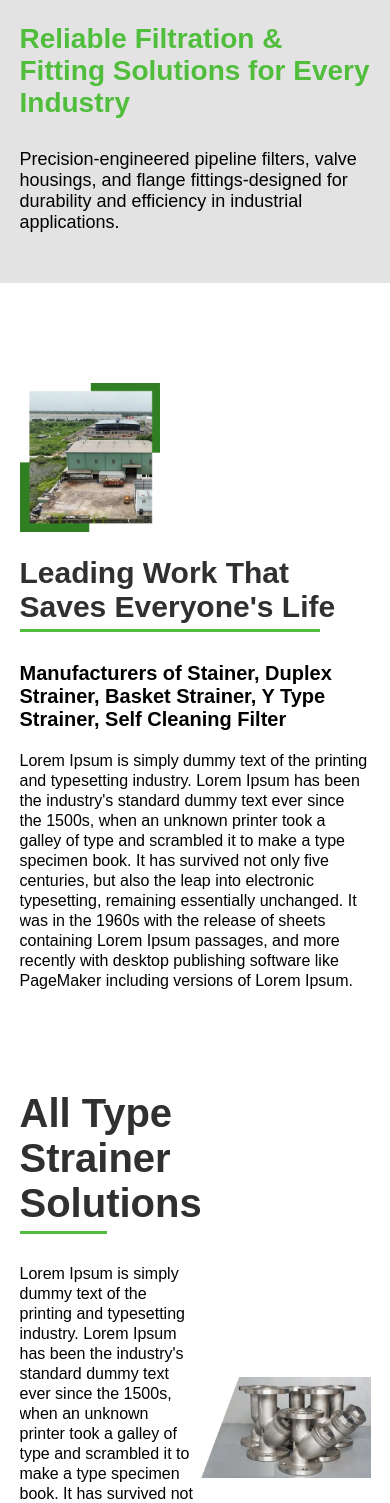
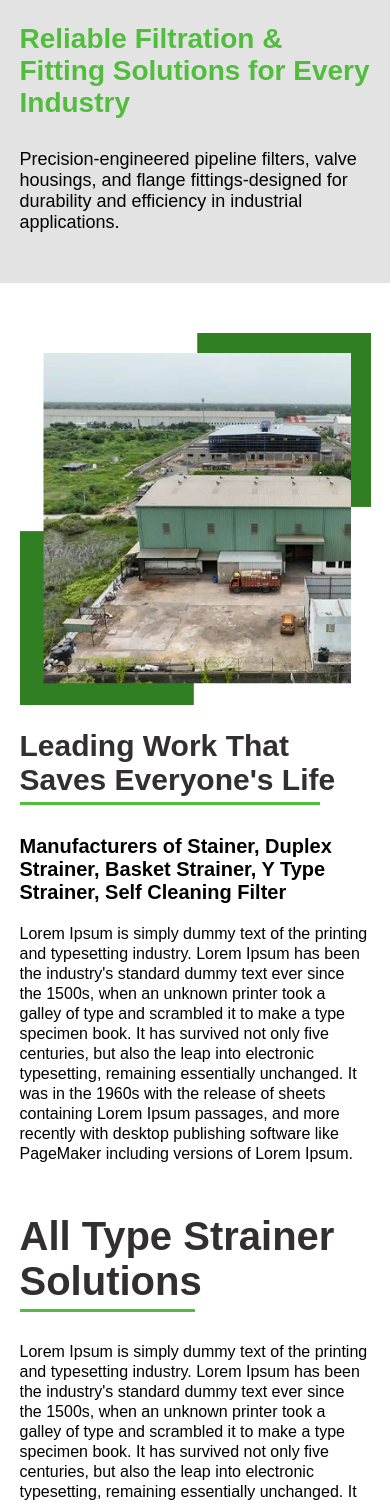
Before and after one commit to KevalPatel406/filtration-zone, a React (Create React App) app: page / in a window 390 px wide. Shown: the part 432-1935 px from the top of the page. Built offline with nearby package versions, Linux system fonts and the light colour scheme.

Commit message:
Make responsive

```diff
--- a/src/pages/styles/home.css
+++ b/src/pages/styles/home.css
@@ -38,7 +38,6 @@
 
             img {
                 width: 40%;
-                /* margin: 80px; */
             }
 
             .text {
@@ -235,11 +234,10 @@
 
         .about-us .about-us-wrapper {
             display: block;
-            margin-bottom: 50px;
 
             img {
-                margin: 50px 0 20px;
-                max-width: 100%;
+                margin: 0 0 20px;
+                width: 100%;
             }
 
             .text {
@@ -256,6 +254,19 @@
             }
         }
 
+        .strainer-solution .strainer-solution-wrapper {
+            flex-direction: column;
+
+            .text {
+                width: 100%;
+                margin-bottom: 30px;
+            }
+
+            img {
+                width: 100%;
+            }
+        }
+
         .products .products-wrapper {
             .list {
                 display: block;
@@ -266,5 +277,19 @@
                 }
             }
         }
+
+        .choose-us .choose-us-wrapper {
+            flex-direction: column;
+
+            img {
+                width: 100%;
+                height: auto;
+                margin-bottom: 30px;
+            }
+
+            .details {
+                width: 100%;
+            }
+        }
     }
 }
```
